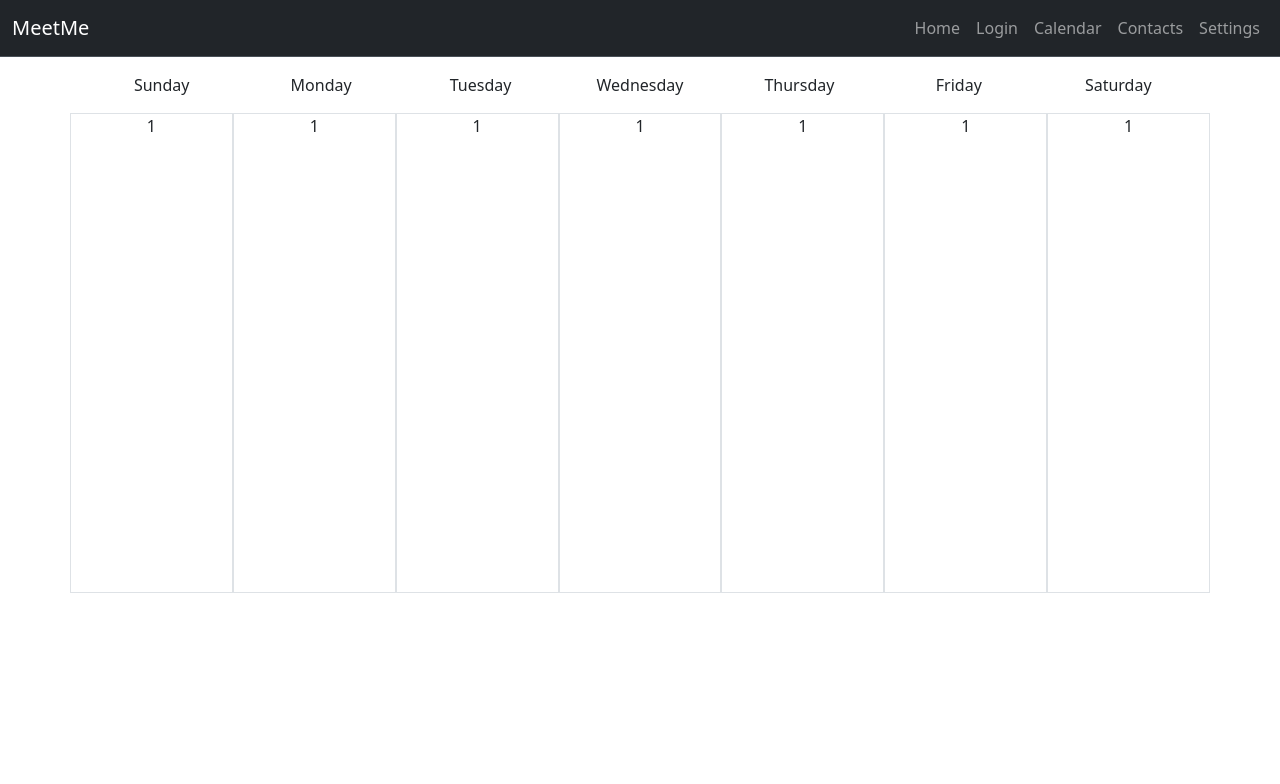
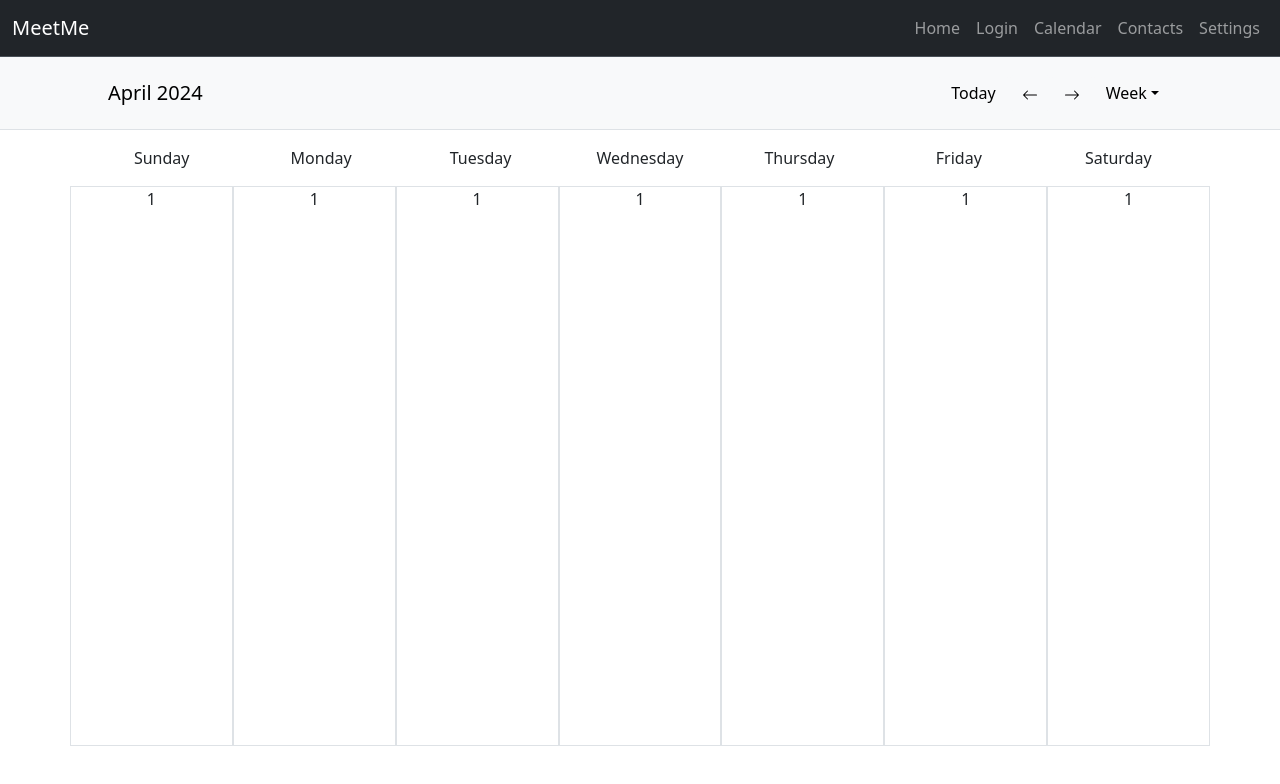
Before and after one commit to umbertogherardi/meetme-calendar, a React (Create React App) app in the folder frontend/meetme-app/: page /calendar/week in a window 1280 px wide. Shown: the top 784 px of the page. Built offline with nearby package versions, Linux system fonts and the light colour scheme.

Commit message:
Copy calendar navbar to week & day

```diff
--- a/frontend/meetme-app/src/components/DayView.js
+++ b/frontend/meetme-app/src/components/DayView.js
@@ -1,17 +1,88 @@
-function DayView(){
+import 'bootstrap/dist/js/bootstrap.bundle';
+import { Link } from 'react-router-dom';
+import { useState } from 'react';
+import { FRONTEND_URL, MONTH_ARR } from '../utils';
+import moment from 'moment';
+
+function DayView() {
+    const [year, setYear] = useState(moment().year());
+    const [month, setMonth] = useState(moment().month());
+
+    const VIEW = "Day";
+
+    const CURR_YEAR = moment().year();
+    const CURR_WEEK = moment().month();
+    const CURR_DAY = moment().date();
+
+    function decrementView() {
+
+    }
+
+    function incrementView() {
+
+    }
+
+    function viewToday() {
+
+    }
+
+    function setDayNumberings() {
+
+    }
+
     return (
+    <>
+        <nav className="navbar navbar-expand-lg bg-light border-bottom border-body" data-bs-theme="light" style={{padding: "1rem 6rem"}}>
+            <div className="container-fluid">
+                <span className="navbar-brand">{`${MONTH_ARR[month]} ${year}`}</span>
+                <ul className="navbar-nav">
+                    <li className="nav-item">
+                        <button className="btn btn-light" type="button" onClick={viewToday}>
+                            Today
+                        </button>
+                    </li>
+                    <li className="nav-item">
+                        <button className="btn btn-light" type="button" onClick={decrementView}>
+                            <svg xmlns="http://www.w3.org/2000/svg" width="16" height="16" fill="currentColor" className="bi bi-arrow-left" viewBox="0 0 16 16">
+                                <path fillRule="evenodd" d="M15 8a.5.5 0 0 0-.5-.5H2.707l3.147-3.146a.5.5 0 1 0-.708-.708l-4 4a.5.5 0 0 0 0 .708l4 4a.5.5 0 0 0 .708-.708L2.707 8.5H14.5A.5.5 0 0 0 15 8"/>
+                            </svg>
+                        </button>
+                    </li>
+                    <li className="nav-item">
+                        <button className="btn btn-light" type="button" onClick={incrementView}>
+                            <svg xmlns="http://www.w3.org/2000/svg" width="16" height="16" fill="currentColor" className="bi bi-arrow-right" viewBox="0 0 16 16">
+                                <path fillRule="evenodd" d="M1 8a.5.5 0 0 1 .5-.5h11.793l-3.147-3.146a.5.5 0 0 1 .708-.708l4 4a.5.5 0 0 1 0 .708l-4 4a.5.5 0 0 1-.708-.708L13.293 8.5H1.5A.5.5 0 0 1 1 8"/>
+                            </svg>
+                        </button>
+                    </li>
+                    <li className="nav-item">
+                        <div className="dropdown">
+                            <button className="btn btn-light dropdown-toggle" type="button" data-bs-toggle="dropdown" aria-expanded="false">
+                                {VIEW}
+                            </button>
+                            <ul className="dropdown-menu">
+                                <li><Link to={`${FRONTEND_URL}/calendar/month`} className="dropdown-item">Month</Link></li>
+                                <li><Link to={`${FRONTEND_URL}/calendar/week`} className="dropdown-item">Week</Link></li>
+                                <li><Link to={`${FRONTEND_URL}/calendar/day`} className="dropdown-item">Day</Link></li>
+                            </ul>
+                        </div>
+                    </li>
+                </ul>
+            </div>
+        </nav>
         <div className="container text-center">
-        <div className="row" style={{margin: "1rem 0 1rem 0"}}>
+            <div className="row" style={{margin: "2vh 0 2vh 0"}}>
                 <div className="col">
                     Sunday
                 </div>
             </div>
             <div className="row">
-            <div className="col border" style={{height: "30rem"}}>
+                <div className="col border" style={{height: "70vh"}}>
                     1
                 </div>
             </div>
         </div>
+    </>
     );
 }
 
--- a/frontend/meetme-app/src/components/MonthView.js
+++ b/frontend/meetme-app/src/components/MonthView.js
@@ -2,7 +2,7 @@ import 'bootstrap/dist/js/bootstrap.bundle';
 import { Link } from 'react-router-dom';
 import { useState } from 'react';
 import { FRONTEND_URL, MONTH_ARR } from '../utils';
-import moment from "moment";
+import moment from 'moment';
 
 let monthDec = 0;
 let monthInc = 0;
@@ -13,7 +13,7 @@ function MonthView() {
     const [daysInMonth, setDaysInMonth] = useState(moment().daysInMonth());
     const [firstDayOfMonth, setFirstDayOfMonth] = useState(moment().startOf('month').day());
 
-    const [view, setView] = useState("Month");
+    const VIEW = "Month";
 
     const CURR_YEAR = moment().year();
     const CURR_MONTH = moment().month();
@@ -122,12 +122,12 @@ function MonthView() {
                     <li className="nav-item">
                         <div className="dropdown">
                             <button className="btn btn-light dropdown-toggle" type="button" data-bs-toggle="dropdown" aria-expanded="false">
-                                {view}
+                                {VIEW}
                             </button>
                             <ul className="dropdown-menu">
-                                <li><Link to={`${FRONTEND_URL}/calendar/month`} className="dropdown-item" onClick={() => setView("Month")}>Month</Link></li>
-                                <li><Link to={`${FRONTEND_URL}/calendar/week`} className="dropdown-item" onClick={() => setView("Week")}>Week</Link></li>
-                                <li><Link to={`${FRONTEND_URL}/calendar/day`} className="dropdown-item" onClick={() => setView("Day")}>Day</Link></li>
+                                <li><Link to={`${FRONTEND_URL}/calendar/month`} className="dropdown-item">Month</Link></li>
+                                <li><Link to={`${FRONTEND_URL}/calendar/week`} className="dropdown-item">Week</Link></li>
+                                <li><Link to={`${FRONTEND_URL}/calendar/day`} className="dropdown-item">Day</Link></li>
                             </ul>
                         </div>
                     </li>
--- a/frontend/meetme-app/src/components/WeekView.js
+++ b/frontend/meetme-app/src/components/WeekView.js
@@ -1,7 +1,78 @@
-function WeekView(){
+import 'bootstrap/dist/js/bootstrap.bundle';
+import { Link } from 'react-router-dom';
+import { useState } from 'react';
+import { FRONTEND_URL, MONTH_ARR } from '../utils';
+import moment from 'moment';
+
+function WeekView() {
+
+    const [year, setYear] = useState(moment().year());
+    const [month, setMonth] = useState(moment().month());
+
+    const VIEW = "Week";
+
+    const CURR_YEAR = moment().year();
+    const CURR_WEEK = moment().month();
+    const CURR_DAY = moment().date();
+
+    function decrementView() {
+
+    }
+
+    function incrementView() {
+
+    }
+
+    function viewToday() {
+
+    }
+
+    function setDayNumberings() {
+
+    }
+
     return (
+    <>
+        <nav className="navbar navbar-expand-lg bg-light border-bottom border-body" data-bs-theme="light" style={{padding: "1rem 6rem"}}>
+            <div className="container-fluid">
+                <span className="navbar-brand">{`${MONTH_ARR[month]} ${year}`}</span>
+                <ul className="navbar-nav">
+                    <li className="nav-item">
+                        <button className="btn btn-light" type="button" onClick={viewToday}>
+                            Today
+                        </button>
+                    </li>
+                    <li className="nav-item">
+                        <button className="btn btn-light" type="button" onClick={decrementView}>
+                            <svg xmlns="http://www.w3.org/2000/svg" width="16" height="16" fill="currentColor" className="bi bi-arrow-left" viewBox="0 0 16 16">
+                                <path fillRule="evenodd" d="M15 8a.5.5 0 0 0-.5-.5H2.707l3.147-3.146a.5.5 0 1 0-.708-.708l-4 4a.5.5 0 0 0 0 .708l4 4a.5.5 0 0 0 .708-.708L2.707 8.5H14.5A.5.5 0 0 0 15 8"/>
+                            </svg>
+                        </button>
+                    </li>
+                    <li className="nav-item">
+                        <button className="btn btn-light" type="button" onClick={incrementView}>
+                            <svg xmlns="http://www.w3.org/2000/svg" width="16" height="16" fill="currentColor" className="bi bi-arrow-right" viewBox="0 0 16 16">
+                                <path fillRule="evenodd" d="M1 8a.5.5 0 0 1 .5-.5h11.793l-3.147-3.146a.5.5 0 0 1 .708-.708l4 4a.5.5 0 0 1 0 .708l-4 4a.5.5 0 0 1-.708-.708L13.293 8.5H1.5A.5.5 0 0 1 1 8"/>
+                            </svg>
+                        </button>
+                    </li>
+                    <li className="nav-item">
+                        <div className="dropdown">
+                            <button className="btn btn-light dropdown-toggle" type="button" data-bs-toggle="dropdown" aria-expanded="false">
+                                {VIEW}
+                            </button>
+                            <ul className="dropdown-menu">
+                                <li><Link to={`${FRONTEND_URL}/calendar/month`} className="dropdown-item">Month</Link></li>
+                                <li><Link to={`${FRONTEND_URL}/calendar/week`} className="dropdown-item">Week</Link></li>
+                                <li><Link to={`${FRONTEND_URL}/calendar/day`} className="dropdown-item">Day</Link></li>
+                            </ul>
+                        </div>
+                    </li>
+                </ul>
+            </div>
+        </nav>
         <div className="container text-center">
-        <div className="row" style={{margin: "1rem 0 1rem 0"}}>
+            <div className="row" style={{margin: "2vh 0 2vh 0"}}>
                 <div className="col">
                     Sunday
                 </div>
@@ -25,29 +96,30 @@ function WeekView(){
                 </div>
             </div>
             <div className="row">
-            <div className="col border" style={{height: "30rem"}}>
+                <div className="col border" style={{height: "70vh"}}>
                     1
                 </div>
-            <div className="col border" style={{height: "30rem"}}>
+                <div className="col border" style={{height: "70vh"}}>
                     1
                 </div>
-            <div className="col border" style={{height: "30rem"}}>
+                <div className="col border" style={{height: "70vh"}}>
                     1
                 </div>
-            <div className="col border" style={{height: "30rem"}}>
+                <div className="col border" style={{height: "70vh"}}>
                     1
                 </div>
-            <div className="col border" style={{height: "30rem"}}>
+                <div className="col border" style={{height: "70vh"}}>
                     1
                 </div>
-            <div className="col border" style={{height: "30rem"}}>
+                <div className="col border" style={{height: "70vh"}}>
                     1
                 </div>
-            <div className="col border" style={{height: "30rem"}}>
+                <div className="col border" style={{height: "70vh"}}>
                     1
                 </div>
             </div>
         </div>
+    </>
     );
 }
 
```
Lines whose indentation alone changed are shown as unchanged.
